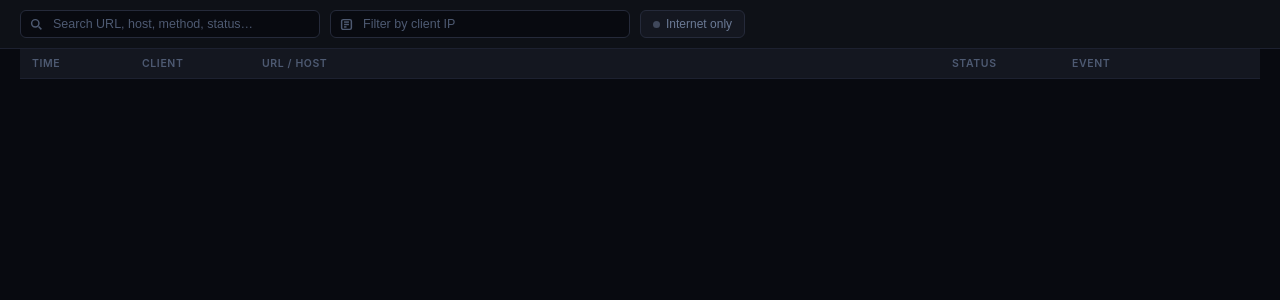
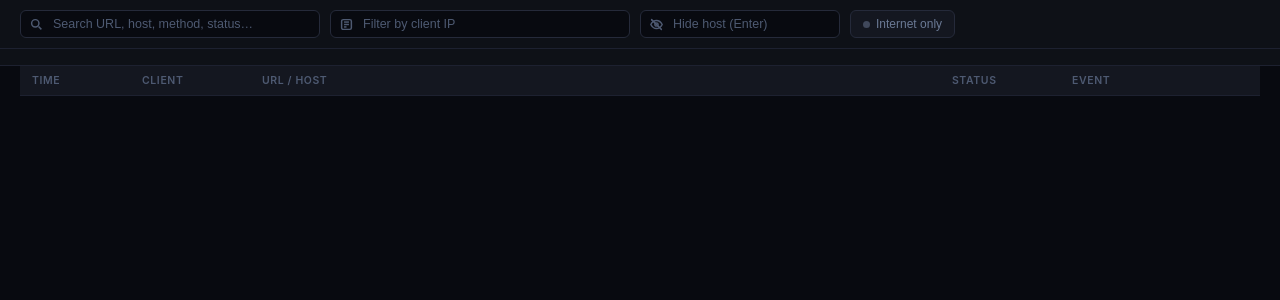
Before and after one commit to np6126/leash, a Python web app: template logviewer/templates/index.html in a window 1280 px wide. Shown: the part 52-352 px from the top of the page. Run offline with Jinja, Linux system fonts and the light colour scheme; the template is opened without the code that fills it, so the values that code supplies are empty.

Commit message:
sync: logviewer hide noisy hosts via filter pills

```diff
--- a/logviewer/static/app.js
+++ b/logviewer/static/app.js
@@ -110,6 +110,57 @@ function toggleWouldBlock() {
   wouldBlockOnly = !wouldBlockOnly;
   document.getElementById('wouldblock-toggle').classList.toggle('active', wouldBlockOnly);
   fetchLogs(true);
+}
+
+// ── Hidden hosts ───────────────────────────────────────────────────────────────
+// Excluded server-side so noisy hosts (e.g. a service an agent pings every 5s)
+// don't eat into the newest-N row budget the log server returns.
+
+let excludedHosts = [];
+try {
+  const stored = JSON.parse(localStorage.getItem('leash-excluded-hosts') || '[]');
+  if (Array.isArray(stored)) excludedHosts = stored.filter(h => typeof h === 'string');
+} catch (_) {}
+
+function _saveExcludedHosts() {
+  localStorage.setItem('leash-excluded-hosts', JSON.stringify(excludedHosts));
+}
+
+function renderHostPills() {
+  const bar = document.getElementById('host-pills');
+  if (!excludedHosts.length) {
+    bar.hidden = true;
+    bar.innerHTML = '';
+    return;
+  }
+  bar.hidden = false;
+  bar.innerHTML = '<span class="host-pills-label">Hidden hosts</span>' +
+    excludedHosts.map((h, i) =>
+      `<span class="host-pill"><span class="host-pill-name" title="${esc(h)}">${esc(h)}</span>` +
+      `<button class="host-pill-x" onclick="removeExcludedHost(${i})" aria-label="Show ${esc(h)} again" title="Remove filter — show ${esc(h)} again">✕</button></span>`
+    ).join('');
+}
+
+function addExcludedHost(host) {
+  host = (host || '').trim().toLowerCase();
+  if (!host || excludedHosts.includes(host)) return;
+  excludedHosts.push(host);
+  _saveExcludedHosts();
+  renderHostPills();
+  fetchLogs(true);
+}
+
+function removeExcludedHost(i) {
+  excludedHosts.splice(i, 1);
+  _saveExcludedHosts();
+  renderHostPills();
+  fetchLogs(true);
+}
+
+function onExcludeHostKey(e) {
+  if (e.key !== 'Enter') return;
+  addExcludedHost(e.target.value);
+  e.target.value = '';
 }
 
 // ── Row state ─────────────────────────────────────────────────────────────────
@@ -501,6 +552,7 @@ async function fetchLogs(full = false) {
   const errEl   = document.getElementById('fetch-error');
   const params  = new URLSearchParams({ q, client, limit: 500 });
   if (internetOnly) params.set('internet_only', '1');
+  if (excludedHosts.length) params.set('exclude_hosts', excludedHosts.join(','));
   if (full && spinner) spinner.style.opacity = '1';
   try {
     const res  = await fetch('/api/logs?' + params);
@@ -876,6 +928,7 @@ document.addEventListener('keydown', e => {
 
 // ── Init ─────────────────────────────────────────────────────────────────────
 
+renderHostPills();
 fetchLogs(true);
 fetchMeta();
 fetchMode();
--- a/logviewer/static/style.css
+++ b/logviewer/static/style.css
@@ -184,6 +184,67 @@
     white-space: nowrap;
     align-self: center;
   }
+
+  /* Keep the "hide host" field compact; on mobile it stacks full-width like the others. */
+  @media (min-width: 600px) {
+    #exclude-host { width: 200px; }
+  }
+
+  /* ── Hidden-host pills ── */
+  .host-pills {
+    flex-shrink: 0;
+    display: flex;
+    flex-wrap: wrap;
+    align-items: center;
+    gap: 8px;
+    padding: 8px 20px;
+    background: var(--surface);
+    border-bottom: 1px solid var(--border);
+  }
+  .host-pills-label {
+    font-size: 10px;
+    font-weight: 700;
+    letter-spacing: .6px;
+    text-transform: uppercase;
+    color: var(--muted);
+  }
+  .host-pill {
+    display: inline-flex;
+    align-items: center;
+    gap: 6px;
+    max-width: 320px;
+    padding: 3px 5px 3px 11px;
+    border-radius: 999px;
+    font-family: var(--mono);
+    font-size: 11.5px;
+    color: var(--accent);
+    background: rgba(124,134,245,.1);
+    border: 1px solid rgba(124,134,245,.35);
+  }
+  .host-pill-name {
+    overflow: hidden;
+    text-overflow: ellipsis;
+    white-space: nowrap;
+  }
+  .host-pill-x {
+    flex-shrink: 0;
+    display: inline-flex;
+    align-items: center;
+    justify-content: center;
+    width: 15px;
+    height: 15px;
+    padding: 0;
+    border: none;
+    border-radius: 50%;
+    background: transparent;
+    color: var(--accent);
+    font-size: 10px;
+    line-height: 1;
+    cursor: pointer;
+    opacity: .65;
+    transition: background .15s, opacity .15s;
+  }
+  .host-pill-x:hover { background: rgba(124,134,245,.25); opacity: 1; }
 
   /* ── Table ── */
   .table-outer {
@@ -748,6 +809,7 @@
 
     .filters { flex-wrap: wrap; padding: 8px 12px; gap: 8px; }
     .filters .input-wrap { flex: 1 1 140px; min-width: 0; }
+    .host-pills { padding: 8px 12px; }
     input[type=text] { width: 100%; }
     .filter-count { width: 100%; text-align: right; }
 
--- a/logviewer/templates/index.html
+++ b/logviewer/templates/index.html
@@ -70,6 +70,13 @@
     </svg>
     <input type="text" id="client" placeholder="Filter by client IP" oninput="onFilter()">
   </div>
+  <div class="input-wrap">
+    <svg width="13" height="13" viewBox="0 0 16 16" fill="none" stroke="currentColor" stroke-width="1.8" stroke-linecap="round" stroke-linejoin="round">
+      <path d="M1 8s2.5-5 7-5 7 5 7 5-2.5 5-7 5-7-5-7-5z"/><circle cx="8" cy="8" r="2"/><line x1="2" y1="2" x2="14" y2="14"/>
+    </svg>
+    <input type="text" id="exclude-host" placeholder="Hide host (Enter)"
+           title="Hide all requests to this host — e.g. a service an agent pings every few seconds" onkeydown="onExcludeHostKey(event)">
+  </div>
   <button class="toggle-btn" id="internet-toggle" onclick="toggleInternetOnly()" title="Hides requests to private IPs (RFC 1918)">
     <span class="toggle-dot"></span>
     Internet only
@@ -83,6 +90,8 @@
   <span id="fetch-error" class="fetch-error" style="display:none" title="Log server unreachable — retrying…">⚠ disconnected</span>
   <span class="filter-count" id="filter-count"></span>
 </div>
+
+<div id="host-pills" class="host-pills" hidden></div>
 
 <div class="table-outer">
   <table>
```
Also changed, not shown: logviewer/server.py (+11 -4 lines), tests/test_logviewer.py (+25 -0 lines).
